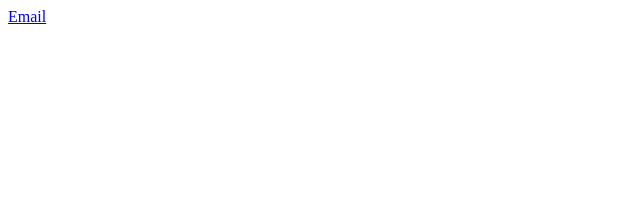
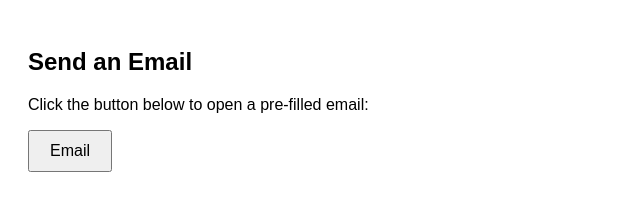
Before and after one commit to lnjourdan/TMA-Email-Link, a plain HTML site: page index.html in a window 1280 px wide. Shown: the whole page, without its empty margins (0-640 px from the left). Drawn offline with Linux system fonts and the light colour scheme.

Commit message:
Update index.html

```diff
--- a/index.html
+++ b/index.html
@@ -2,8 +2,31 @@
 <html>
 <head>
     <title>Email Link</title>
+    <style>
+        body {
+            font-family: Arial, sans-serif;
+            padding: 20px;
+        }
+        button {
+            font-size: 16px;
+            padding: 10px 20px;
+            cursor: pointer;
+        }
+    </style>
 </head>
 <body>
-    <a href="mailto:loic.jourdan@tma-consultants.co.uk?subject=TMA%20BIM%20Query&body=Hi,%0D%0A%0D%0AThis%20question%20is%20related%20to%20the%20department:%20Landscape%20/%20Arb%20Risk%20/%20Arb%20Planning%20/%20Ecology%20/%20Technical%20/%20Other%20%28Remove%20those%20not%20relevant%29%0D%0AThis%20question%20is%20in%20relation%20to%20the%20project:%20XXXXXX%20%28Please%20add%20the%20project%20number%20here%20if%20relevant%29%0D%0A%0D%0AMy%20Query:%0D%0A%0D%0A%0D%0A%0D%0AKind%20Regards,%0D%0A%0D%0A%28Make%20sure%20to%20add%20your%20name%20in%20here!%29">Email</a>
+    <h2>Send an Email</h2>
+    <p>Click the button below to open a pre-filled email:</p>
+    <button onclick="sendEmail()">Email</button>
+
+    <script>
+        function sendEmail() {
+            var recipient = 'loic.jourdan@tma-consultants.co.uk';
+            var subject = 'TMA BIM Query';
+            var body = `Hi,%0D%0A%0D%0AThis%20question%20is%20related%20to%20the%20department:%20Landscape%20/%20Arb%20Risk%20/%20Arb%20Planning%20/%20Ecology%20/%20Technical%20/%20Other%20(Remove%20those%20not%20relevant)%0D%0AThis%20question%20is%20in%20relation%20to%20the%20project:%20XXXXXX%20(Please%20add%20the%20project%20number%20here%20if%20relevant)%0D%0A%0D%0AMy%20Query:%0D%0A%0D%0A%0D%0A%0D%0AKind%20Regards,%0D%0A%0D%0A(Make%20sure%20to%20add%20your%20name%20in%20here!)`;
+            var mailtoLink = `mailto:${recipient}?subject=${encodeURIComponent(subject)}&body=${body}`;
+            window.location.href = mailtoLink;
+        }
+    </script>
 </body>
 </html>
```
